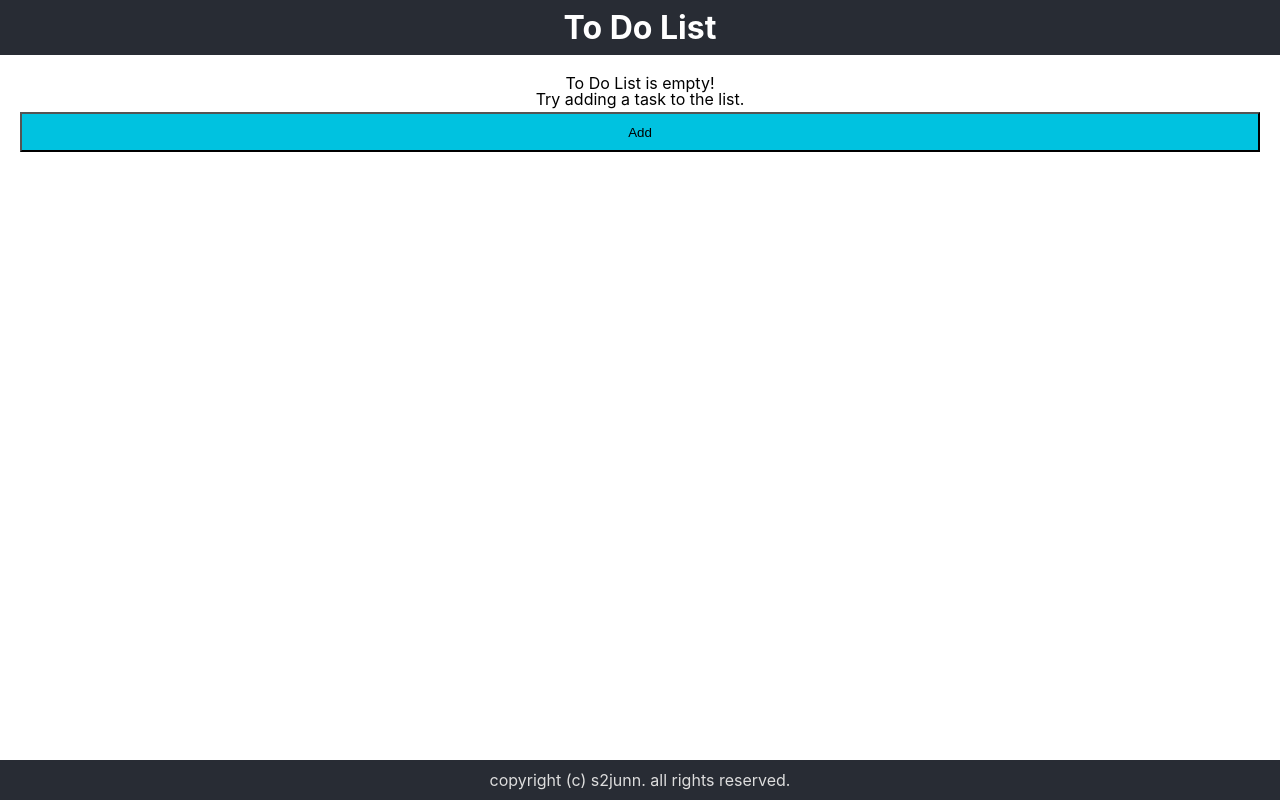
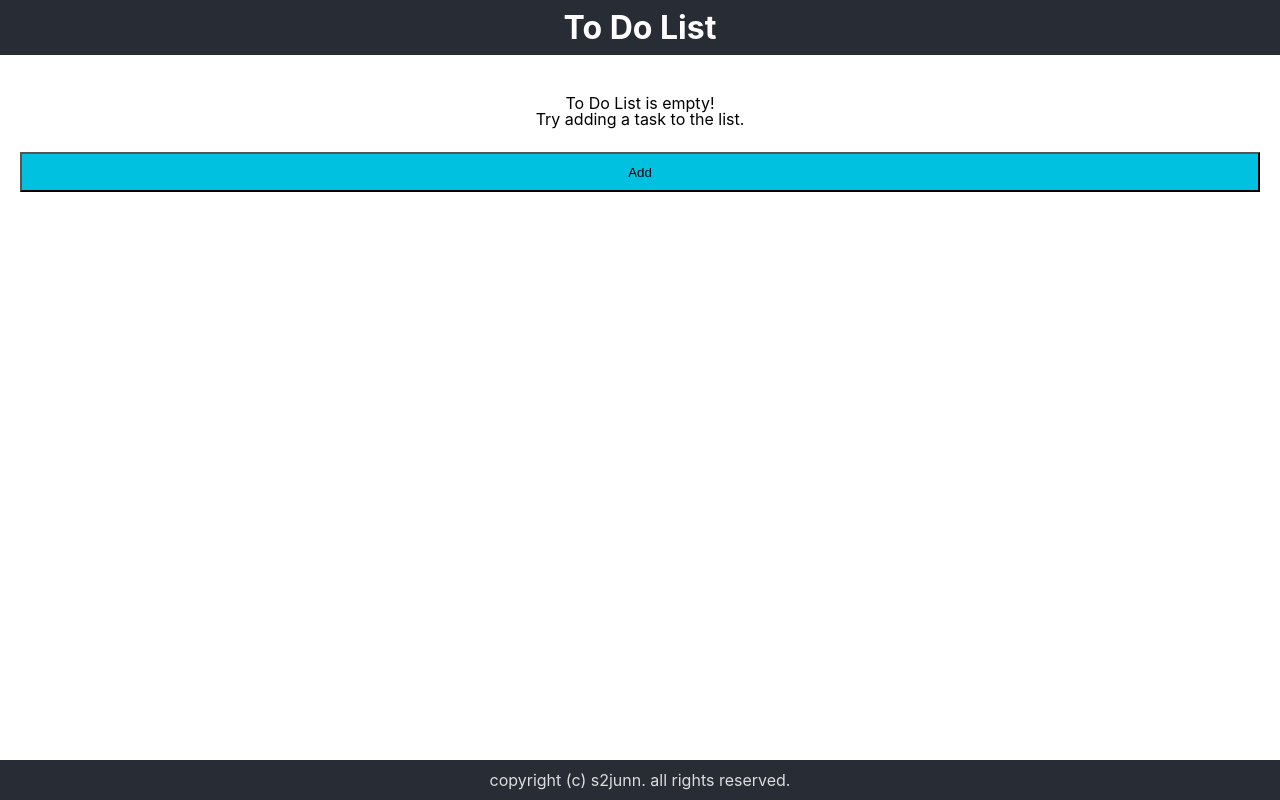
Before and after one commit to s2junn/todos, a React (Create React App) app: page / in a window 1280 px wide. Built offline with nearby package versions, Linux system fonts and the light colour scheme.

Commit message:
update UI (spacing adjustment)

```diff
--- a/src/pages/todos/Todos.scss
+++ b/src/pages/todos/Todos.scss
@@ -5,6 +5,10 @@
   .todo-list {
     margin: 0;
     padding: 0;
+
+    .todo-empty {
+      padding: 20px 0;
+    }
   }
   .button-area {
     margin-top: 5px;
--- a/src/pages/todos/index.tsx
+++ b/src/pages/todos/index.tsx
@@ -31,7 +31,7 @@ function Todos(props: TodosProps) {
             <Todo todo={todo} key={`${todo.id}_${index}`} />
           ))
         ) : (
-          <p>
+          <p className={`todo-empty`}>
             <span>To Do List is empty!</span>
             <br />
             <span>Try adding a task to the list.</span>
```
